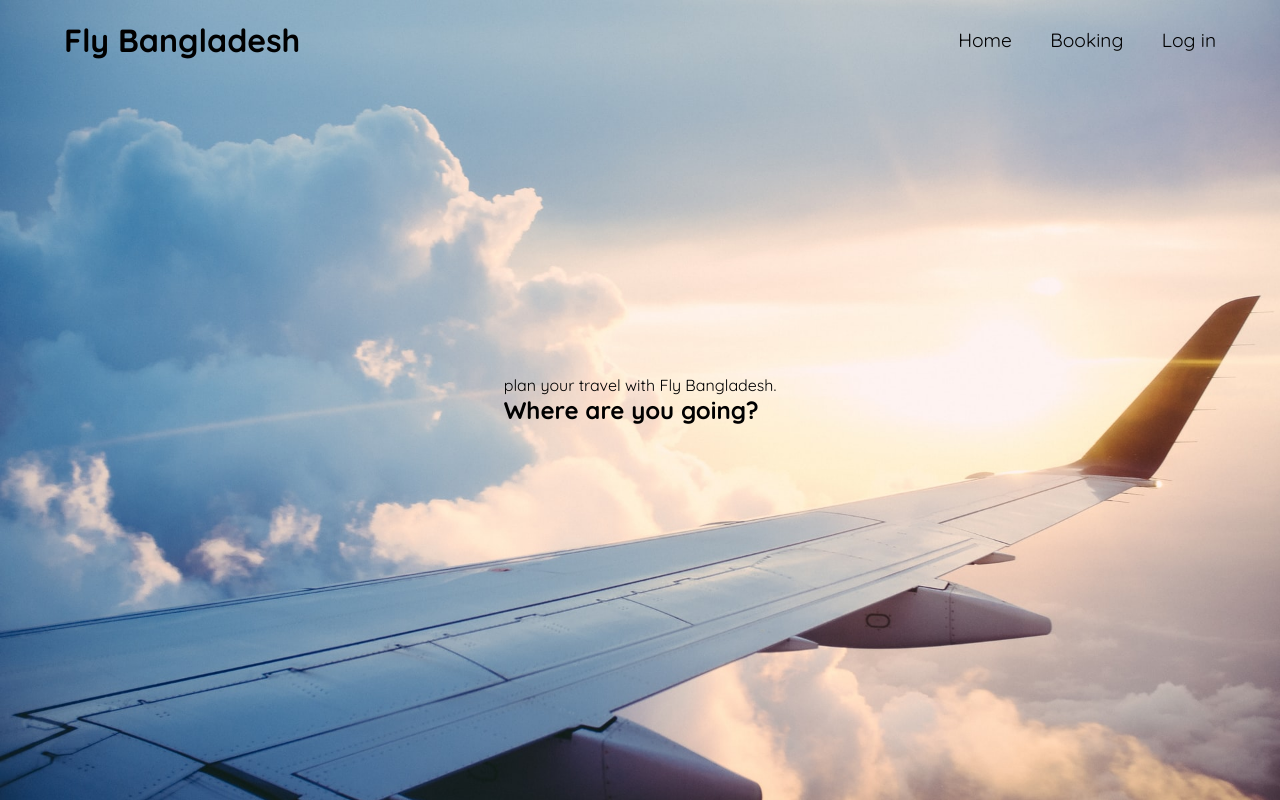
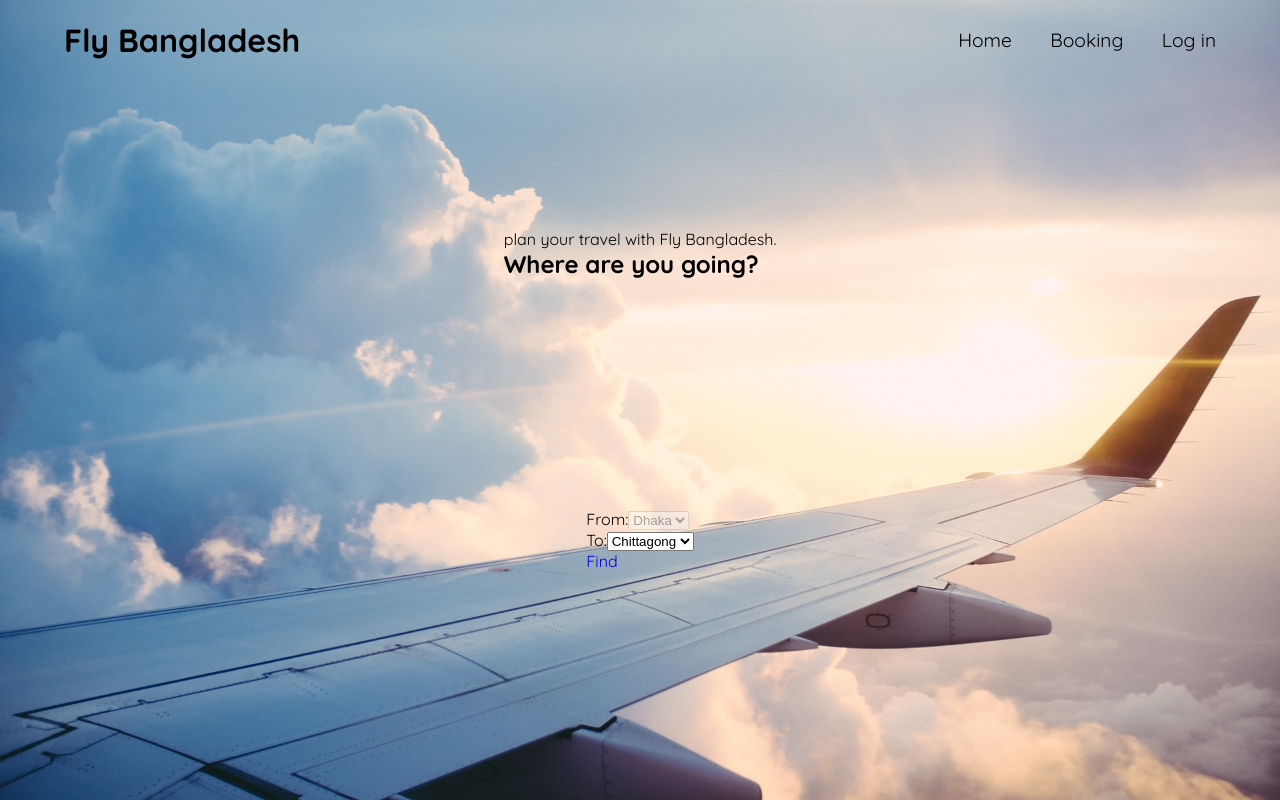
Before and after one commit to mir-hussain/fly-bangladesh-client, a React (Create React App) app: page / in a window 1280 px wide. Built offline with nearby package versions, Linux system fonts and the light colour scheme; no server answers.

Commit message:
search barebone done

```diff
--- a/src/App.js
+++ b/src/App.js
@@ -23,7 +23,7 @@ const App = () => {
           <Route exact path='/'>
             <Home />
           </Route>
-          <Route path='/booking'>
+          <Route path='/booking/:id'>
             <Booking />
           </Route>
           <Route path='/login'>
--- a/src/components/SearchBox.js
+++ b/src/components/SearchBox.js
@@ -1,9 +1,44 @@
-import React from "react";
+import React, { useRef, useState } from "react";
+import { Link } from "react-router-dom";
 
 const SearchBox = () => {
+  const [destination, setDestination] =
+    useState("chittagong");
+
+  console.log(destination);
+
+  const handleChange = (event) => {
+    const to = event.target.value;
+    setDestination(to);
+  };
+
   return (
     <div className='search-box'>
-      <h1>This is searchbox</h1>
+      <div>
+        <label htmlFor='from'>From:</label>
+        <select
+          name='from'
+          id='from'
+          defaultValue='Dhaka'
+          disabled
+        >
+          <option value='dhaka'>Dhaka</option>
+        </select>
+      </div>
+      <div>
+        <label htmlFor='to'>To:</label>
+        <select
+          name='to'
+          id='to'
+          defaultValue='Chittagong'
+          onChange={handleChange}
+        >
+          <option value='chittagong'>Chittagong</option>
+          <option value='india'>India</option>
+          <option value='usa'>USA</option>
+        </select>
+      </div>
+      <Link to={"/booking/" + destination}>Find</Link>
     </div>
   );
 };
--- a/src/pages/Booking.js
+++ b/src/pages/Booking.js
@@ -1,16 +1,12 @@
 import React, { useState } from "react";
 import Seat from "../components/Seat";
+import { useParams } from "react-router";
 
 const Booking = () => {
-  const [color, setColor] = useState(false);
-
-  const handleClick = () => {
-    setColor(!color);
-  };
-
+  const { id } = useParams();
   return (
     <div>
-      <Seat color={color} handleClick={handleClick} />
+      <p>{id}</p>
     </div>
   );
 };
--- a/src/pages/Home.js
+++ b/src/pages/Home.js
@@ -1,4 +1,4 @@
-import React, { useState } from "react";
+import React from "react";
 import SearchBox from "../components/SearchBox";
 
 const Home = () => {
@@ -8,6 +8,7 @@ const Home = () => {
         <p>plan your travel with Fly Bangladesh.</p>
         <h1>Where are you going?</h1>
       </div>
+      <SearchBox />
     </section>
   );
 };
```
